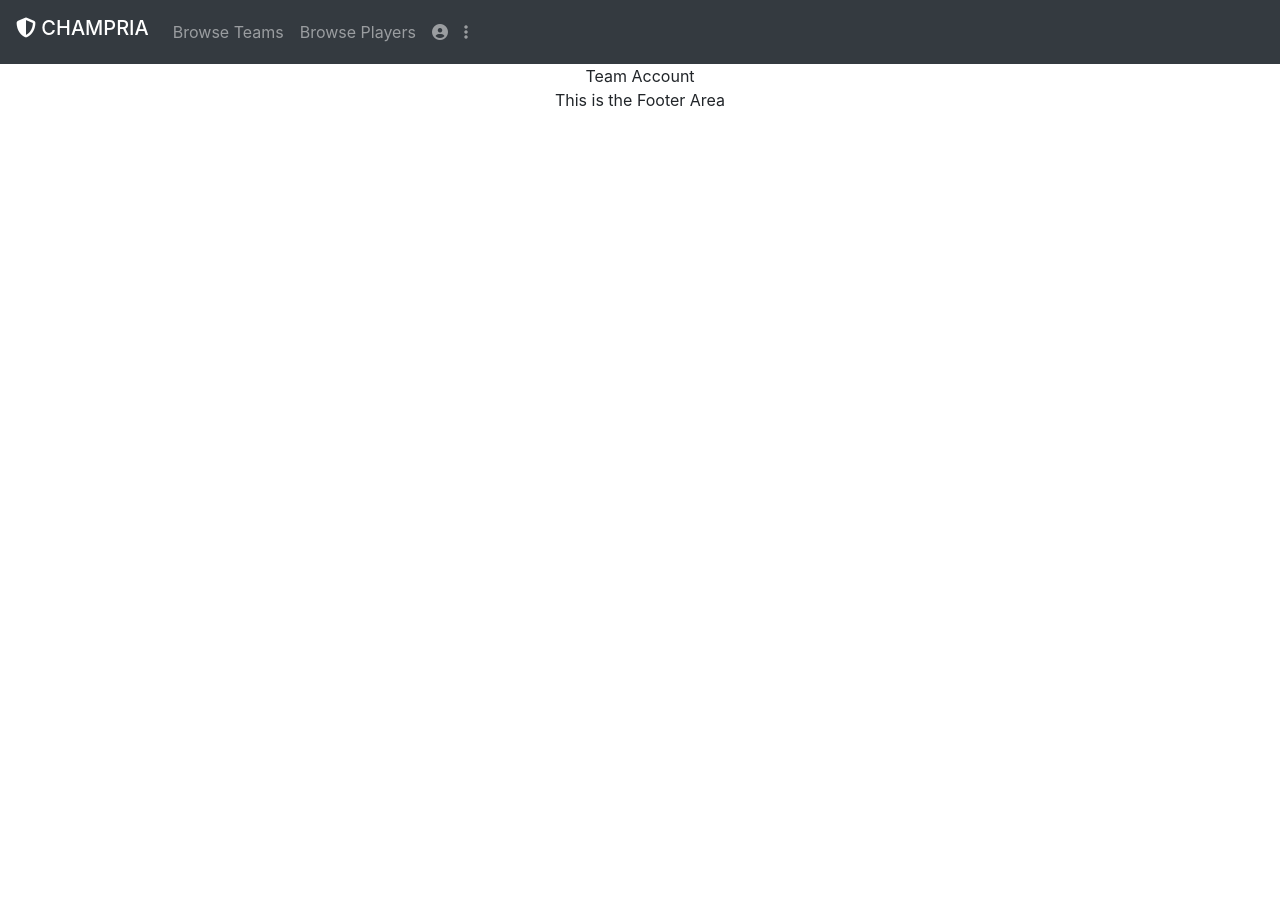
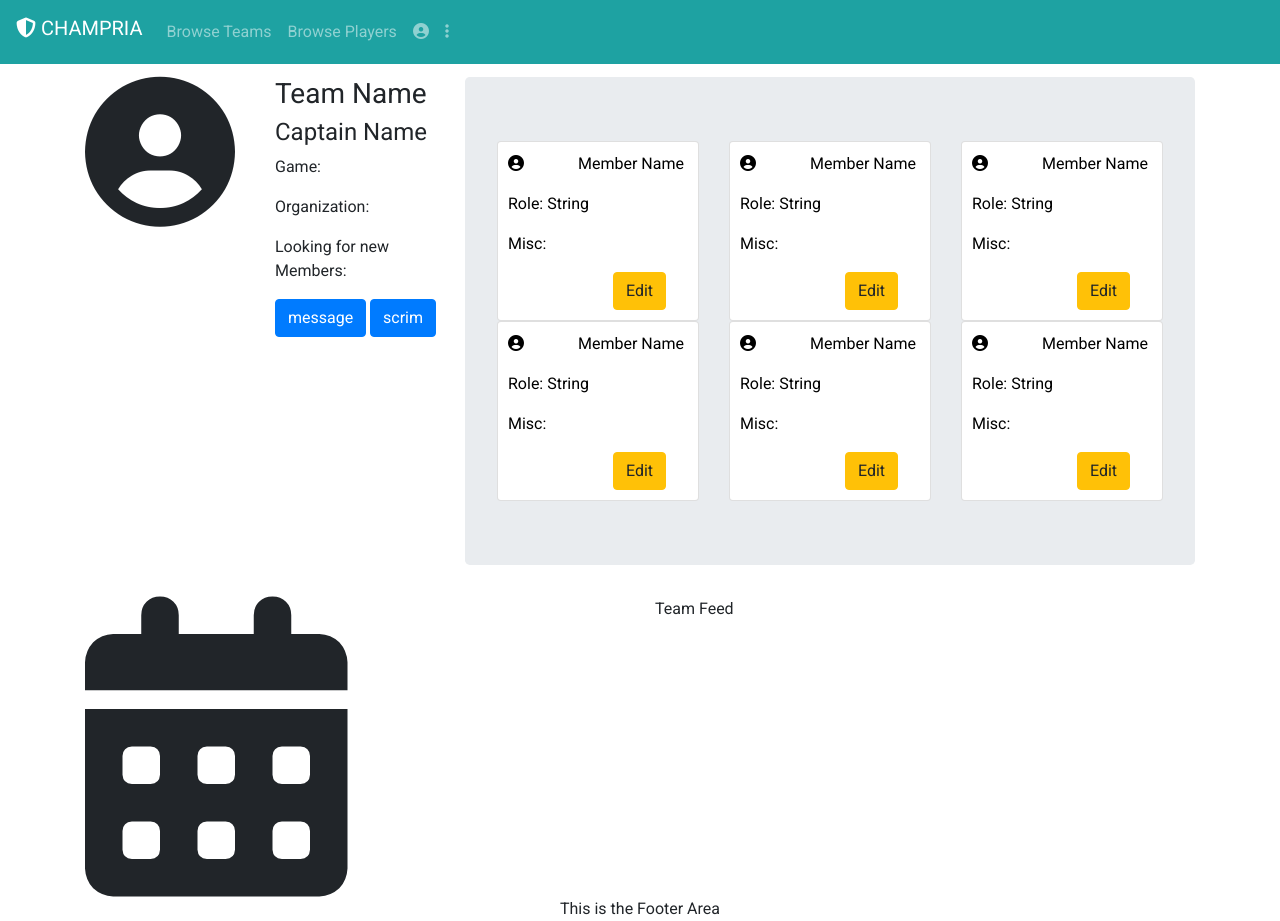
Before and after one commit to justingarcianm/champria-front-end, a React (Create React App) app: page /team_account in a window 1280 px wide. Before the commit the page ends 800 px from the top, so only its background shows below. Built offline with nearby package versions, Linux system fonts and the light colour scheme.

Commit message:
added team page layout

```diff
--- a/src/App.css
+++ b/src/App.css
@@ -3,13 +3,18 @@
 }
 
 body {
-  margin-top: 5%;
+  margin-top: 6%;
+  font-family: Roboto, sans-serif;
   /* background-color: #393939;
   color: #eee; */
 }
 
+.jumbotron {
+  /* background-color: #1ea2a2; */
+}
+
 .button {
-  background-color: #009598;
+  background-color: #167575;
   color: #eee;
 }
 
--- a/src/components/splash/MainSplash.js
+++ b/src/components/splash/MainSplash.js
@@ -24,7 +24,7 @@ export default class MainSplash extends Component {
             </div>
             <div className="col-4 my-auto">
               <Link to="/register">
-                <button className="btn btn-primary">Join now</button>
+                <button className="btn button">Join now</button>
               </Link>
             </div>
           </div>
@@ -32,12 +32,12 @@ export default class MainSplash extends Component {
           <div className="row">
             <div className="col-6">
               <Link to="/search_team">
-                <button className="btn  btn-primary">Browse Teams</button>
+                <button className="btn  button">Browse Teams</button>
               </Link>
             </div>
             <div className="col-6">
               <Link to="search_player">
-                <button className="btn  btn-primary">Browse Players</button>
+                <button className="btn  button">Browse Players</button>
               </Link>
             </div>
           </div>
--- /dev/null
+++ b/src/components/teams/Calendar.js
@@ -0,0 +1,11 @@
+import React, { Component } from "react";
+
+export default class Calendar extends Component {
+  render() {
+    return (
+      <div>
+        <i class="fas fa-calendar-alt" style={{ fontSize: "300px" }}></i>
+      </div>
+    );
+  }
+}
--- /dev/null
+++ b/src/components/teams/MemberCard.js
@@ -0,0 +1,30 @@
+import React from "react";
+
+export default function MemberCard() {
+  return (
+    <div className="col-4">
+      <div className="card text-left">
+        <div className="row">
+          <div className="col-4">
+            <i class="fas fa-user-circle"></i>
+          </div>
+          <div className="col-8">
+            <p>Member Name</p>
+          </div>
+        </div>
+        <div className="row">
+          <div className="col">
+            <p>Role: String</p>
+            <p>Misc:</p>
+          </div>
+        </div>
+        <div className="row">
+          <div className="col-6"></div>
+          <div className="col-6">
+            <button className="btn btn-warning">Edit</button>
+          </div>
+        </div>
+      </div>
+    </div>
+  );
+}
--- a/src/components/teams/TeamAccount.js
+++ b/src/components/teams/TeamAccount.js
@@ -1,7 +1,31 @@
 import React, { Component } from "react";
+import TeamInfo from "./TeamInfo";
+import TeamMembers from "./TeamMembers";
+import Calendar from "./Calendar";
+import TeamFeed from "./TeamFeed";
+import "./styles/Teams.css";
 
 export default class TeamAccount extends Component {
   render() {
-    return <div>Team Account</div>;
+    return (
+      <div className="container text-left">
+        <div className="row">
+          <div className="col-4">
+            <TeamInfo />
+          </div>
+          <div className="col-8">
+            <TeamMembers />
+          </div>
+        </div>
+        <div className="row">
+          <div className="col">
+            <Calendar />
+          </div>
+          <div className="col">
+            <TeamFeed />
+          </div>
+        </div>
+      </div>
+    );
   }
 }
--- /dev/null
+++ b/src/components/teams/TeamFeed.js
@@ -0,0 +1,7 @@
+import React, { Component } from "react";
+
+export default class teamFeed extends Component {
+  render() {
+    return <div>Team Feed</div>;
+  }
+}
--- /dev/null
+++ b/src/components/teams/TeamInfo.js
@@ -0,0 +1,28 @@
+import React, { Component } from "react";
+
+export default class TeamInfo extends Component {
+  render() {
+    return (
+      <div className="row">
+        <div className="col">
+          <i class="fas fa-user-circle" style={{ fontSize: "150px" }}></i>
+        </div>
+        <div className="col">
+          <h3>Team Name</h3>
+          <h4>Captain Name</h4>
+          <p>Game:</p>
+          <p>Organization:</p>
+          <p>Looking for new Members:</p>
+          <div className="row">
+            <div className="col-6">
+              <button className="btn btn-primary">message</button>
+            </div>
+            <div className="col-6">
+              <button className="btn btn-primary">scrim</button>
+            </div>
+          </div>
+        </div>
+      </div>
+    );
+  }
+}
--- /dev/null
+++ b/src/components/teams/TeamMembers.js
@@ -0,0 +1,17 @@
+import React, { Component } from "react";
+import MemberCard from "./MemberCard";
+
+export default class teamMembers extends Component {
+  render() {
+    const cards = [1, 2, 3, 4, 5, 6];
+    return (
+      <div className="jumbotron">
+        <div className="row">
+          {cards.map(card => {
+            return <MemberCard info={card} />;
+          })}
+        </div>
+      </div>
+    );
+  }
+}
--- /dev/null
+++ b/src/components/teams/styles/Teams.css
@@ -0,0 +1,3 @@
+.card {
+  color: #000;
+}
--- a/src/components/topandbottom/Footer.js
+++ b/src/components/topandbottom/Footer.js
@@ -1,7 +1,8 @@
 import React, { Component } from "react";
+import "./styles/Footer.css";
 
 export default class Footer extends Component {
   render() {
-    return <div>This is the Footer Area</div>;
+    return <footer>This is the Footer Area</footer>;
   }
 }
--- a/src/components/topandbottom/Navbar.js
+++ b/src/components/topandbottom/Navbar.js
@@ -30,7 +30,10 @@ export default class Navbar extends Component {
     );
 
     return (
-      <nav className="navbar navbar-expand-lg navbar-dark bg-dark fixed-top">
+      <nav
+        className="navbar navbar-expand-lg navbar-dark fixed-top"
+        style={{ backgroundColor: "#1ea2a2" }}
+      >
         <Link to="/">
           <h3 className="navbar-brand">
             <i className="fas fa-shield-alt"></i> CHAMPRIA
--- /dev/null
+++ b/src/components/topandbottom/styles/Footer.css
@@ -0,0 +1,5 @@
+footer {
+  /* margin-top: 5%;
+  background: #2b2b2b;
+  color: #eee; */
+}
```
